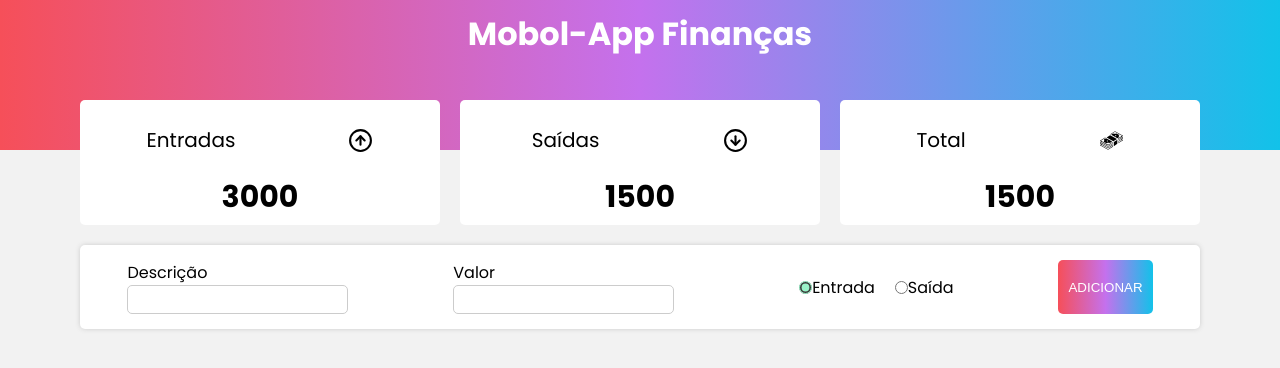
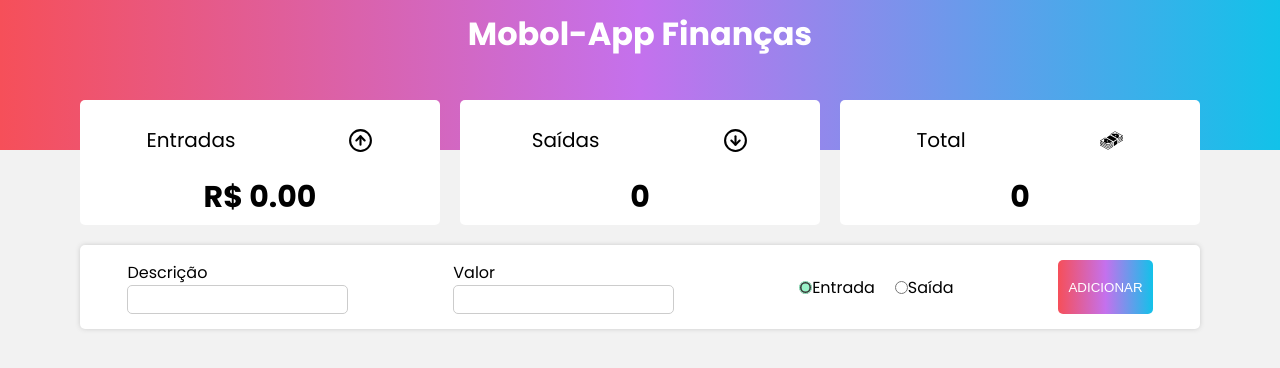
Before and after one commit to isvaldo-santos/controle-financeiro, a React (Create React App) app: page / in a window 1280 px wide. Shown: the top 368 px of the page. Built offline with nearby package versions, Linux system fonts and the light colour scheme.

Commit message:
Construindo a lógica

```diff
--- a/src/App.js
+++ b/src/App.js
@@ -1,4 +1,4 @@
-import React from 'react';
+import React, { useState, useEffect } from 'react';
 import Header from './components/Header'
 import Resume from './components/Resume/index';
 import Global from './styles/global';
@@ -6,10 +6,37 @@
 
 
 const App = () => {
+    const data = localStorage.getItem("transactions");
+    const [transactionsList, setTransactionsList] = useState(
+        data ? JSON.parse(data) : []
+    );
+    const [income, setIncome] = useState(0);
+    const [expense, setExpense] = useState(0);
+    const [total, setTotal] = useState(0);
+
+    useEffect(() => {
+        const amountExpense = transactionsList
+            .filter((item) => item.expense)
+            .map((transaction) => Number(transaction.amount));
+
+        const amountIncome = transactionsList
+            .filter((item) => !item.expense)
+            .map((transaction) => Number(transaction.amount));
+
+        const expense = amountExpense.reduce((acc, cur) => acc + cur, 0).toFixed(2);
+        const income = amountIncome.reduce((acc, cur) => acc + cur, 0).toFixed(2);
+
+        const total = Math.abs(income - expense).toFixed(2);
+
+        setIncome(`R$ ${income}`);
+        setIncome(`R$ ${expense}`);
+        setIncome(`${Number(income) < Number(expense) ? "-" : ""} R$ ${total}`);
+    }, [transactionsList]);
+
     return (
         <>
             <Header />
-            <Resume />
+            <Resume income={income} expense={expense} total={total}/>
             <Form />
             <Global />
         </>
--- a/src/components/Form/styles.js
+++ b/src/components/Form/styles.js
@@ -52,7 +52,7 @@
     cursor: pointer;
     color: white;
     background: #12c2e9;  /* fallback for old browsers */
-    background: -webkit-linear-gradient(to right, #f64f59, #c471ed, #12c2e9);  /* Chrome 10-25, Safari 5.1-6 */
+    background: -webkit-linear-gradient(to right, #f64f59, #c471ed, #12c2e9);  /* Chrhttps://username.github.io.ome 10-25, Safari 5.1-6 */
     background: linear-gradient(to right, #f64f59, #c471ed, #12c2e9); /* W3C, IE 10+/ Edge, Firefox 16+, Chrome 26+, Opera 12+, Safari 7+ */
 
 `;
--- a/src/components/Resume/index.js
+++ b/src/components/Resume/index.js
@@ -7,12 +7,12 @@
 
 
 
-const Resume = () => {
+const Resume = ({ income, expense, total }) => {
     return (
         <C.Container>
-            <ResumeItems title="Entradas" Icon={FiArrowUpCircle} value = "3000" />
-            <ResumeItems title="Saídas" Icon={FiArrowDownCircle} value = "1500" />
-            <ResumeItems title="Total" Icon={GiMoneyStack} value = "1500" />
+            <ResumeItems title="Entradas" Icon={FiArrowUpCircle} value={income} />
+            <ResumeItems title="Saídas" Icon={FiArrowDownCircle} value={expense} />
+            <ResumeItems title="Total" Icon={GiMoneyStack} value={total} />
 
         </C.Container>
     );
```
